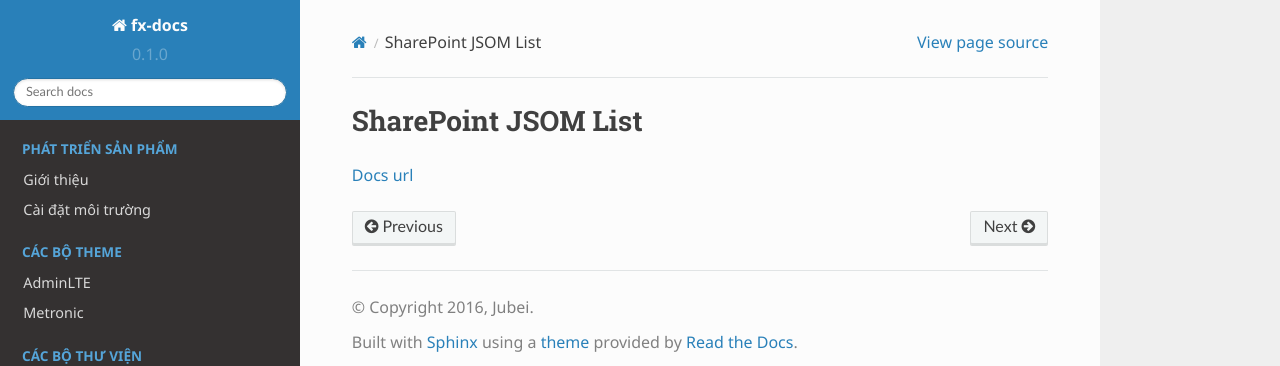
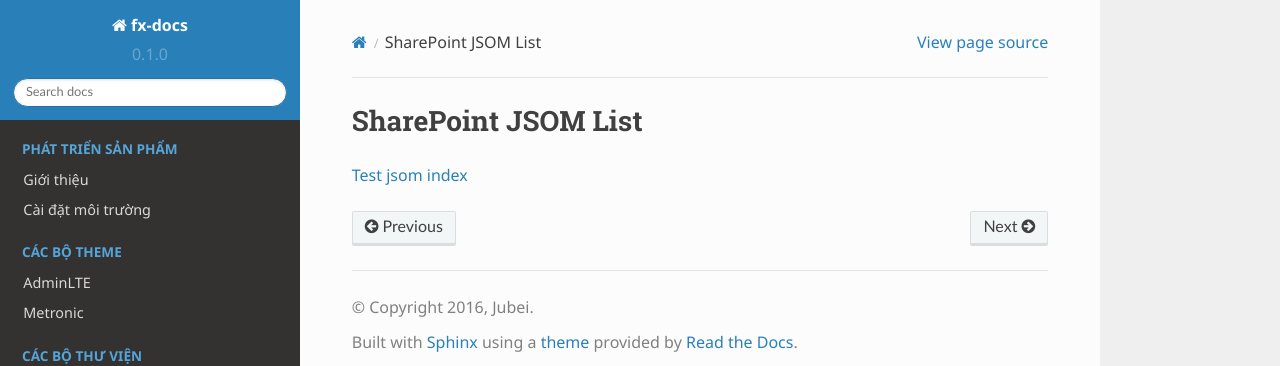
Before and after one commit to fanxipan/fx-docs, a Sphinx documentation site: the page built from docs/modules/code-libraries/sp-jsom-list/index.rst, in a window 1280 px wide. Shown: the top 366 px of the page. Built offline with Sphinx 7.4.7 and the Read the Docs theme 2.0.0, drawn with Linux system fonts in a browser that asks for light colours; some of the changed lines change nothing that is shown.

Commit message:
no message

```diff
--- a/docs/conf.py
+++ b/docs/conf.py
@@ -19,7 +19,7 @@
 # If extensions (or modules to document with autodoc) are in another directory,
 # add these directories to sys.path here. If the directory is relative to the
 # documentation root, use os.path.abspath to make it absolute, like shown here.
-#sys.path.insert(0, os.path.abspath('.'))
+sys.path.append(os.path.abspath('extensions'))
 
 # -- General configuration ------------------------------------------------
 
@@ -31,7 +31,12 @@
 # ones.
 extensions = [
     'sphinx.ext.autodoc',
+    'fx.code-libraries.sp-jsom-list.jsom-index'
 ]
+
+# base url for jsom docs
+# used by jsom extensions (extensions/fx/code-libraries/sp-jsom-list)
+jsom_base_url = '/_static/other/code-libraries/sp-jsom-list/docs/'
 
 # Add any paths that contain templates here, relative to this directory.
 templates_path = ['_templates']
--- /dev/null
+++ b/docs/extensions/fx/code-libraries/sp-jsom-list/jsom-index.py
@@ -0,0 +1,20 @@
+import sys
+import os
+from docutils import nodes, utils
+from docutils.parsers.rst import directives
+
+on_rtd = os.environ.get('READTHEDOCS', None) == 'True'
+
+def setup(app):
+	app.add_role('jsom-index', staticlink_role)
+	app.add_config_value('jsom_base_url', None, 'html')
+
+def staticlink_role(name, rawtext, text, lineno, inliner, options={}, content=[]):
+	app = inliner.document.settings.env.app
+	docsBaseUrl = app.config.jsom_base_url
+
+	linkUri = docsBaseUrl + 'index.html'
+	if on_rtd: linkUri = "/en/latest" + linkUri
+
+	node = nodes.reference(rawtext, text, refuri = docsBaseUrl + 'index.html', **options)
+	return [node], []
--- a/docs/modules/code-libraries/sp-jsom-list/index.rst
+++ b/docs/modules/code-libraries/sp-jsom-list/index.rst
@@ -3,4 +3,4 @@
 SharePoint JSOM List
 ********************
 
-`Docs url </_static/other/code-libraries/sp-jsom-list/docs/index.html>`_
+:jsom-index:`Test jsom index`
```
